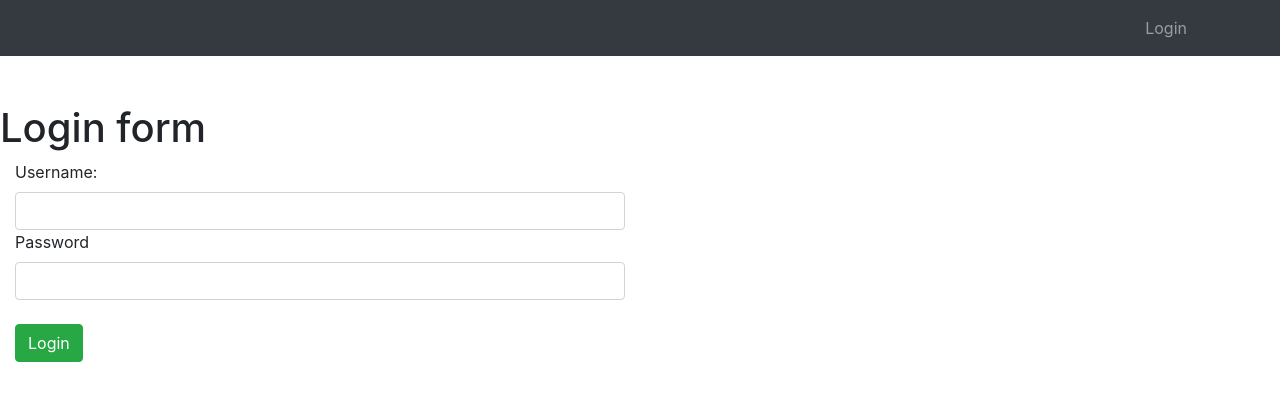
After one commit to piotr04j/symfony-blog, a Symfony app: template blog/templates/authentication/login.html.twig in a window 1280 px wide. The commit adds this page. Shown: the top 401 px of the page. Run offline with Twig, Linux system fonts and the light colour scheme; the template is opened without the code that fills it, so the values that code supplies are empty; some libraries are stand-ins or nearby versions.

Commit message:
added first part of login sytem

```diff
--- a/blog/composer.json
+++ b/blog/composer.json
@@ -33,7 +33,7 @@
     "require-dev": {
         "symfony/debug-pack": "*",
         "symfony/maker-bundle": "^1.14",
-        "symfony/profiler-pack": "*",
+        "symfony/profiler-pack": "^1.0",
         "symfony/test-pack": "*"
     },
     "config": {
--- a/blog/config/routes.yaml
+++ b/blog/config/routes.yaml
@@ -6,10 +6,10 @@ sing_up:
     controller: App\Controller\AuthenticationController::singUp
 sing_in:
     path: /sing-in
-    controller: App\Controller\AuthenticationController::singIn
+    controller: App\Controller\LoginController::singIn
 log_out:
     path: /log-out
-    controller: App\Controller\AuthenticationController::logOut
+    controller: App\Controller\LoginController::logOut
 all_posts_list:
     path: /posts
     controller: App\Controller\PostsController::allPosts
--- a/blog/src/Controller/HomepageController.php
+++ b/blog/src/Controller/HomepageController.php
@@ -4,7 +4,7 @@ namespace App\Controller;
 
 use Symfony\Bundle\FrameworkBundle\Controller\AbstractController;
 
-class HomepageController extends  AbstractController
+class HomepageController extends AbstractController
 {
     public function index()
     {
--- /dev/null
+++ b/blog/templates/authentication/login.html.twig
@@ -0,0 +1,43 @@
+{% extends 'base.html.twig' %}
+
+{% block title %}
+Blog
+{% endblock %}
+
+{% block body %}
+    <nav class="navbar navbar-expand-lg navbar-dark bg-dark">
+        <div class="container">
+            {% if app.user %}
+                <a class="navbar-brand" href="#">{{ app.user.username }}</a>
+            {% endif %}
+            <div class="collapse navbar-collapse" id="navbarResponsive">
+                <ul class="navbar-nav ml-auto">
+                    {% if app.user %}
+                        <li class="nav-item">
+                            <a class="nav-link" href="{{ path('log_out') }}">Logout</a>
+                        </li>
+                    {% else %}
+                        <li class="nav-item">
+                            <a class="nav-link" href="{{ path('sing_in') }}">Login</a>
+                        </li>
+                    {% endif %}
+                </ul>
+            </div>
+        </div>
+    </nav>
+    <div class="row">
+        <div class="col-lg-12">
+            <h1 class="mt-5">Login form</h1>
+            <div class="col-lg-6">
+                <form action="{{ path('sing_in') }}" method="post" class="form-horizontal">
+                    <label for="username">Username:</label>
+                    <input type="text" name="_username" id="username" value="{{ username }}" class="form-control">
+                    <label for="password">Password</label>
+                    <input type="password" name="_password" id="password" class="form-control">
+                    <br>
+                    <button type="submit" class="btn btn-success">Login</button>
+                </form>
+            </div>
+        </div>
+    </div>
+{% endblock %}
--- a/blog/templates/base.html.twig
+++ b/blog/templates/base.html.twig
@@ -6,6 +6,9 @@
         {% block stylesheets %}
             {{ encore_entry_link_tags('app') }}
         {% endblock %}
+        <link href="https://stackpath.bootstrapcdn.com/bootstrap/4.4.1/css/bootstrap.min.css"
+              rel="stylesheet" integrity="sha384-Vkoo8x4CGsO3+Hhxv8T/Q5PaXtkKtu6ug5TOeNV6gBiFeWPGFN9MuhOf23Q9Ifjh"
+              crossorigin="anonymous">
     </head>
     <body>
         {% block body %}
```
Also changed, not shown: blog/src/Controller/LoginController.php (added, +25 -0 lines), blog/templates/user/account.html.twig (added, +12 -0 lines), 2 other files.
